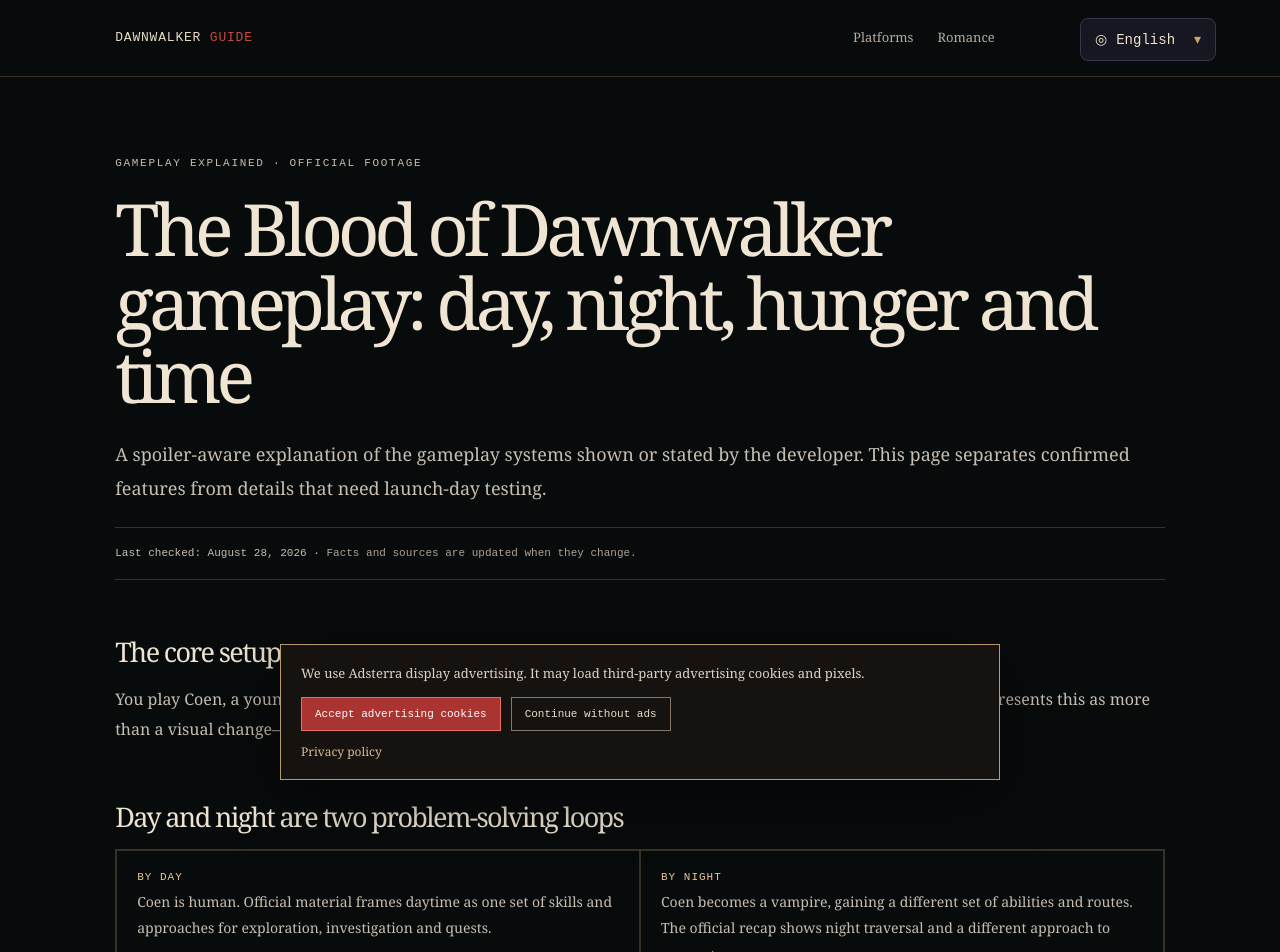
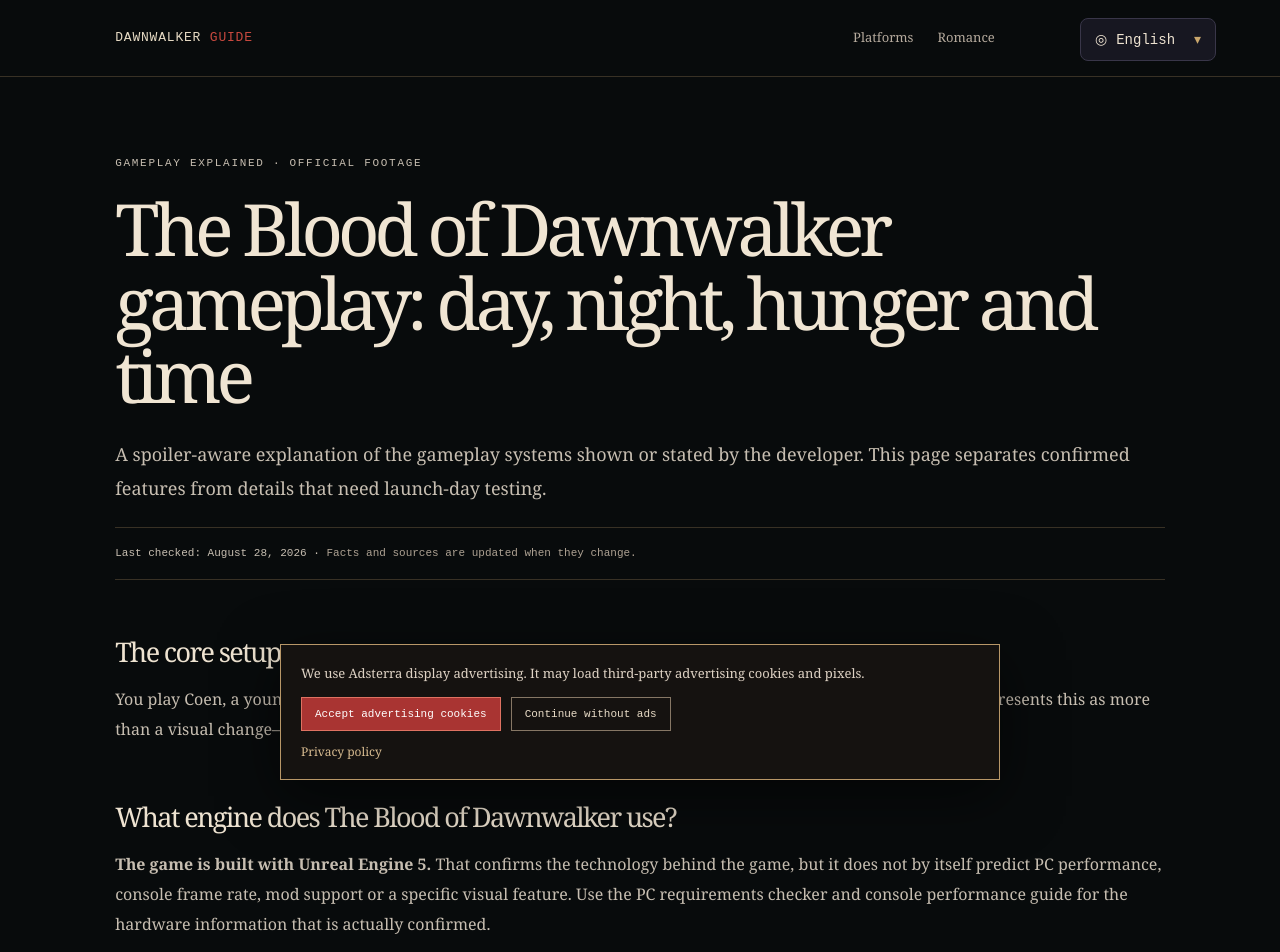
Before and after one commit to wencun/dawnwalker.cc, a Next.js app: page /gameplay in a window 1280 px wide. Shown: the top 952 px of the page. Built offline with nearby package versions, Linux system fonts and the light colour scheme.

Commit message:
Target console FPS and engine search intents

```diff
--- a/app/gameplay/page.tsx
+++ b/app/gameplay/page.tsx
@@ -4,7 +4,7 @@
   "The Blood of Dawnwalker Gameplay Explained: Day, Night, Hunger, Combat & Time",
   "What official gameplay material confirms about The Blood of Dawnwalker: Coen's day-and-night abilities, vampire hunger, combat, the time system and choices.",
   "/gameplay",
-  ["The Blood of Dawnwalker gameplay", "Blood of Dawnwalker combat", "Blood of Dawnwalker day night cycle", "Blood of Dawnwalker hunger system", "Blood of Dawnwalker vampire hunger", "Blood of Dawnwalker gameplay features"]
+  ["The Blood of Dawnwalker gameplay", "Blood of Dawnwalker combat", "Blood of Dawnwalker day night cycle", "Blood of Dawnwalker engine", "The Blood of Dawnwalker Unreal Engine 5", "Blood of Dawnwalker hunger system", "Blood of Dawnwalker vampire hunger", "Blood of Dawnwalker gameplay features"]
 );
 
 export default function GameplayPage() {
@@ -20,6 +20,7 @@
     ]}
     sections={[
       { title: "The core setup", body: <p>You play Coen, a young man turned into a Dawnwalker: human by day and vampire by night. The official material presents this as more than a visual change—day and night provide different abilities, approaches and ways to investigate Vale Sangora.</p> },
+      { title: "What engine does The Blood of Dawnwalker use?", body: <p><b>The game is built with Unreal Engine 5.</b> That confirms the technology behind the game, but it does not by itself predict PC performance, console frame rate, mod support or a specific visual feature. Use the <a href="/can-i-run">PC requirements checker</a> and <a href="/console-performance">console performance guide</a> for the hardware information that is actually confirmed.</p> },
       { title: "Day and night are two problem-solving loops", body: <div className="fact-grid"><p><b>By day</b>Coen is human. Official material frames daytime as one set of skills and approaches for exploration, investigation and quests.</p><p><b>By night</b>Coen becomes a vampire, gaining a different set of abilities and routes. The official recap shows night traversal and a different approach to encounters.</p><p><b>What not to assume</b>Official footage does not make every route, ability number or quest outcome public. Treat unverified build claims as speculation until tested.</p></div> },
       { title: "Vampire hunger: what is officially confirmed", body: <div className="fact-grid"><p><b>Feeding is a choice</b>The official gameplay recap says Coen can feed on unsuspecting NPCs, non-human creatures or animals.</p><p><b>How much you drain matters</b>Official material says you can drain enough to kill a victim or stop after rendering them unconscious.</p><p><b>Consequences are not fully mapped</b>The developer has not published a complete pre-launch table of reputation, quest or ending consequences for every feeding decision.</p><p><b>Do not import rules from another vampire game</b>There is no basis to assume a Hunger meter, penalty or morality system works like Vampyr or Bloodlines until the release build proves it.</p></div> },
       { title: "Combat shown in official material", body: <p>The gameplay recap describes grounded sword fighting with directional attacks and blocks, alongside magic and vampire powers. It does not justify claiming a final meta, exact damage formula or guaranteed best build before launch. Once players can test the release version, this guide will label performance and combat findings by platform and patch.</p> },
```
Also changed, not shown: app/console-performance/page.tsx (+2 -2 lines).
